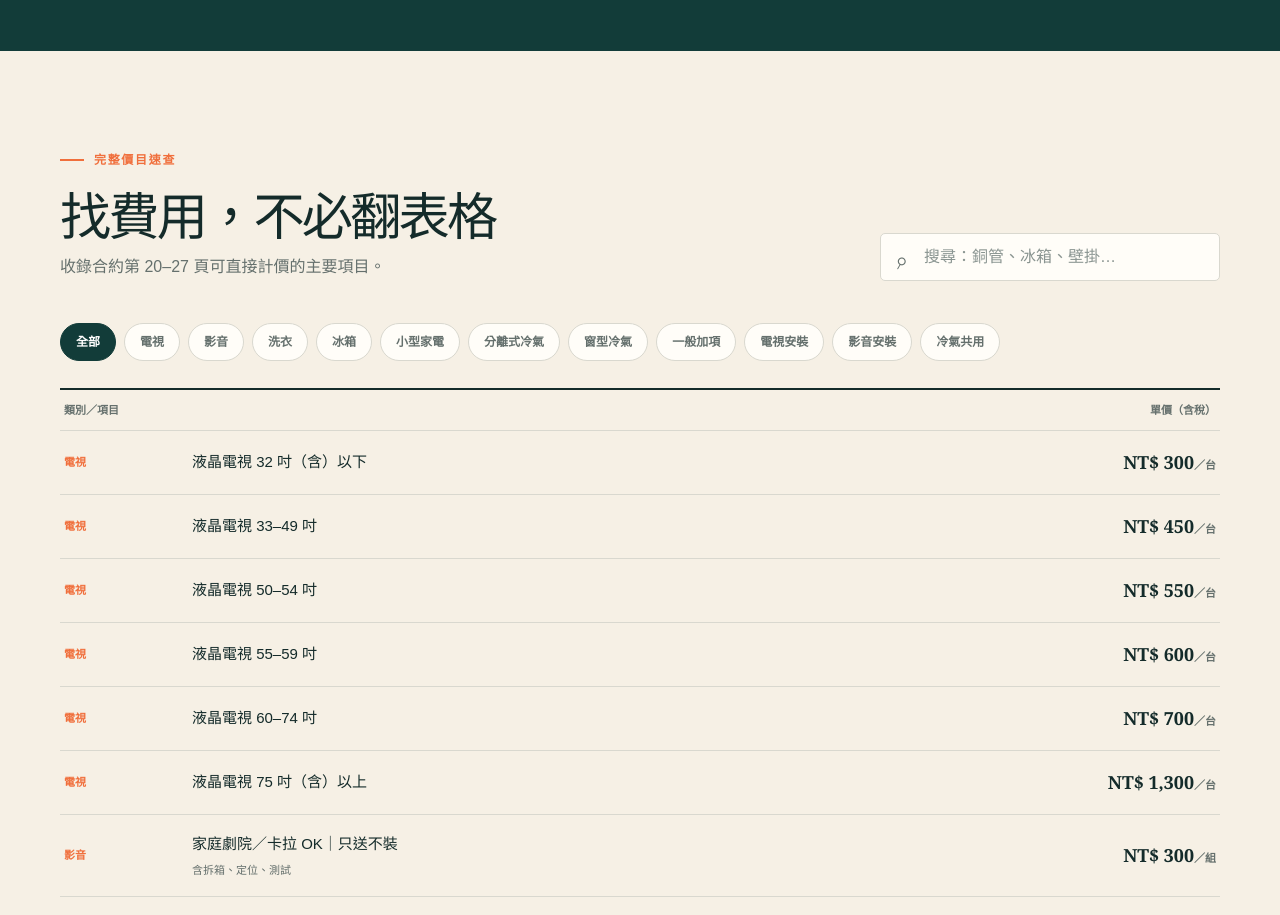
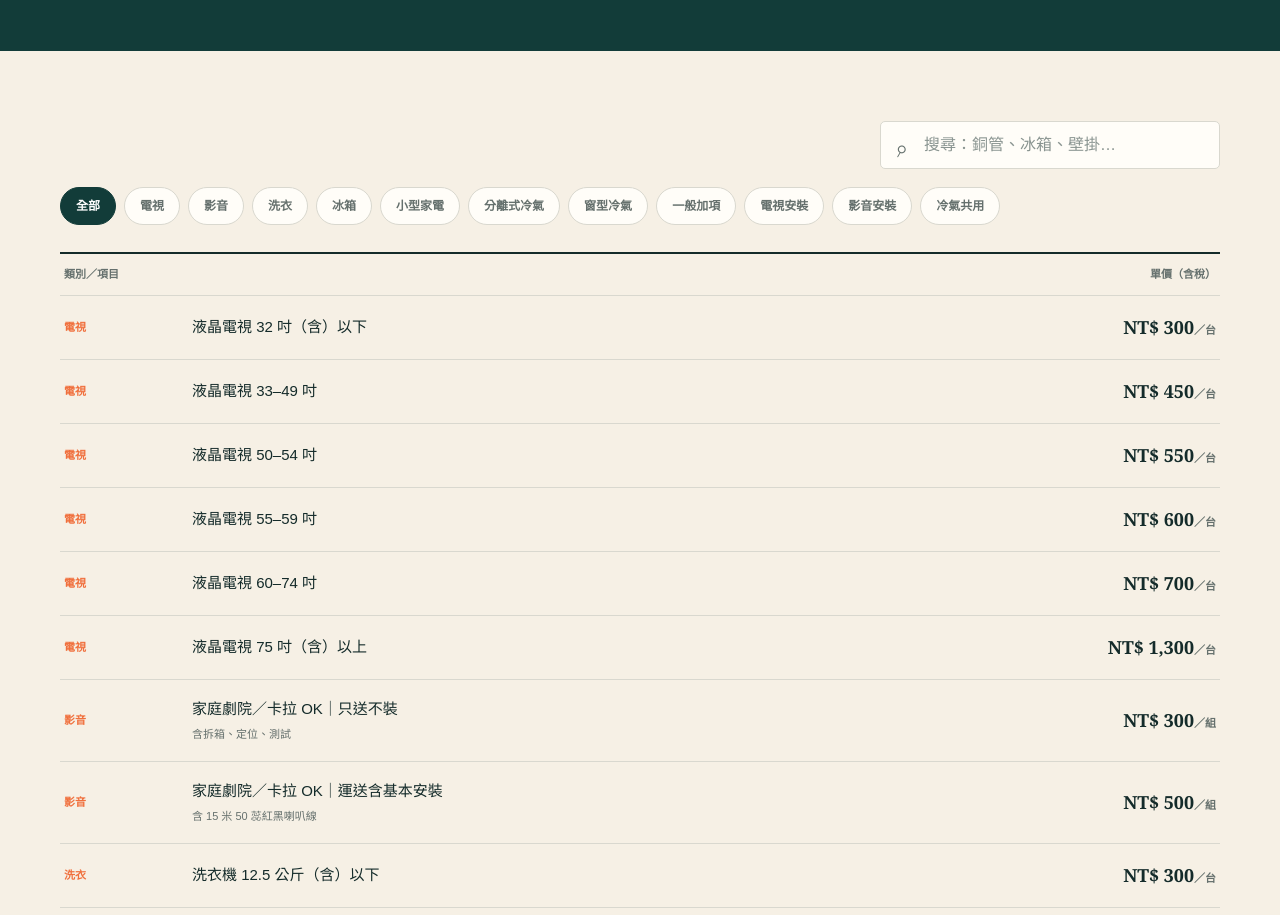
Before and after one commit to lalawgwg99/WGapp, a Next.js app: page / in a window 1280 px wide. Shown: the part 2020-2935 px from the top of the page. Built offline with nearby package versions, Linux system fonts and the light colour scheme.

Commit message:
Trim fee lookup copy

```diff
--- a/app/globals.css
+++ b/app/globals.css
@@ -227,7 +227,8 @@ main { overflow: hidden; }
 .estimate-footer p b { color: var(--ink); }
 .estimate-footer button { width: 100%; background: transparent; border: 1px solid rgba(20,43,42,.25); border-radius: 5px; padding: 11px; color: var(--ink); cursor: pointer; font-weight: 800; }
 
-.fees-section { max-width: 1160px; margin: 0 auto; padding: 100px 0; }
+.fees-section { max-width: 1160px; margin: 0 auto; padding: 70px 0 100px; }
+.fee-toolbar { display: flex; justify-content: flex-end; margin-bottom: 18px; }
 .heading-row { display: flex; justify-content: space-between; align-items: end; gap: 30px; }
 .heading-row h2, .heading-row p { margin: 0; }
 .heading-row p { margin-top: 10px; }
@@ -308,6 +309,7 @@ footer a:hover { opacity: 1; }
   .fees-section, .notes-section { padding: 72px 18px; }
   .heading-row { align-items: stretch; flex-direction: column; }
   .search-box { width: 100%; }
+  .fee-toolbar { margin-bottom: 14px; }
   .fee-row { grid-template-columns: 78px 1fr; gap: 10px; }
   .fee-row > strong { grid-column: 2; }
   .area-section { padding: 72px 22px; }
--- a/app/layout.tsx
+++ b/app/layout.tsx
@@ -8,7 +8,7 @@ export const metadata: Metadata = {
   openGraph: {
     title: "同址混搭，一次合計｜配送安裝費試算",
     description: "同一地址混搭多種家電，快速合計配送、跨區、樓層與冷氣安裝費用。",
-    images: [{ url: "/og-v3.png", width: 1200, height: 630 }],
+    images: [{ url: "/og-v4.png", width: 1200, height: 630 }],
     locale: "zh_TW",
     type: "website",
   },
@@ -16,7 +16,7 @@ export const metadata: Metadata = {
     card: "summary_large_image",
     title: "同址混搭，一次合計｜配送安裝費試算",
     description: "同一地址混搭多種家電，快速合計配送、跨區、樓層與冷氣安裝費用。",
-    images: ["/og-v3.png"],
+    images: ["/og-v4.png"],
   },
 };
 
--- a/app/page.tsx
+++ b/app/page.tsx
@@ -518,15 +518,11 @@ export default function Home() {
       )}
 
       <section className="fees-section" id="fees">
-        <div className="section-heading">
-          <p className="eyebrow"><span /> 完整價目速查</p>
-          <div className="heading-row">
-            <div><h2>找費用，不必翻表格</h2><p>收錄合約第 20–27 頁可直接計價的主要項目。</p></div>
-            <label className="search-box">
-              <span aria-hidden="true">⌕</span>
-              <input value={query} onChange={(e) => setQuery(e.target.value)} placeholder="搜尋：銅管、冰箱、壁掛…" aria-label="搜尋價目" />
-            </label>
-          </div>
+        <div className="fee-toolbar">
+          <label className="search-box">
+            <span aria-hidden="true">⌕</span>
+            <input value={query} onChange={(e) => setQuery(e.target.value)} placeholder="搜尋：銅管、冰箱、壁掛…" aria-label="搜尋價目" />
+          </label>
         </div>
         <div className="filter-row" aria-label="價目分類">
           {filterOptions.map((filter) => (
--- a/index.html
+++ b/index.html
@@ -9,7 +9,7 @@
     />
     <meta property="og:title" content="同址混搭，一次合計｜配送安裝費試算" />
     <meta property="og:description" content="同一地址混搭多種家電，快速合計配送、跨區、樓層與冷氣安裝費用。" />
-    <meta property="og:image" content="https://wgapp.pages.dev/og-v3.png" />
+    <meta property="og:image" content="https://wgapp.pages.dev/og-v4.png" />
     <meta property="og:image:width" content="1200" />
     <meta property="og:image:height" content="630" />
     <meta property="og:locale" content="zh_TW" />
```
Also changed, not shown: public/og-v4.png (added).
